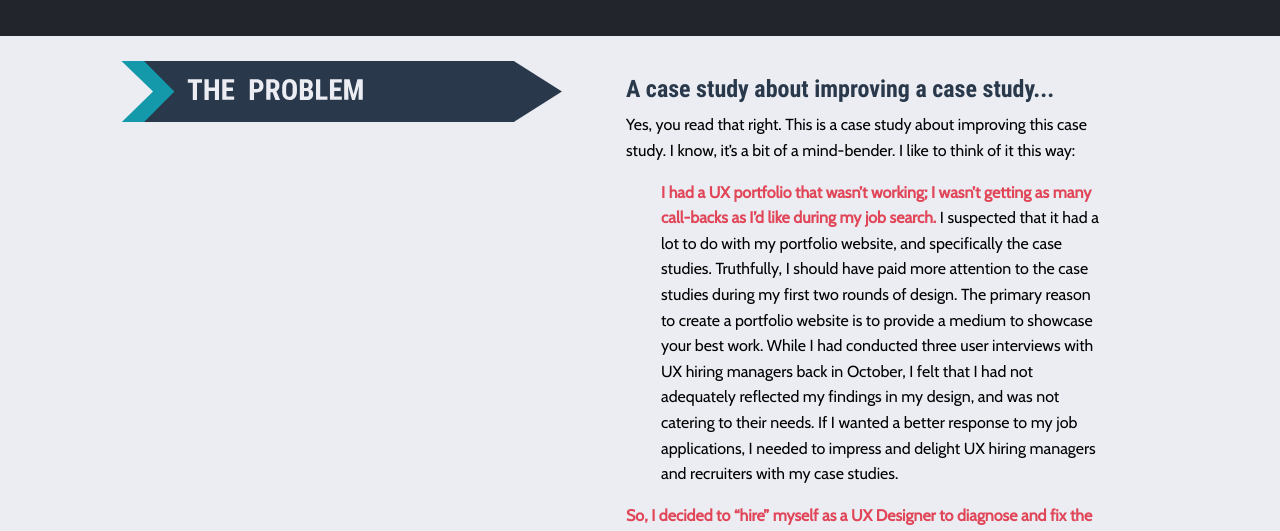
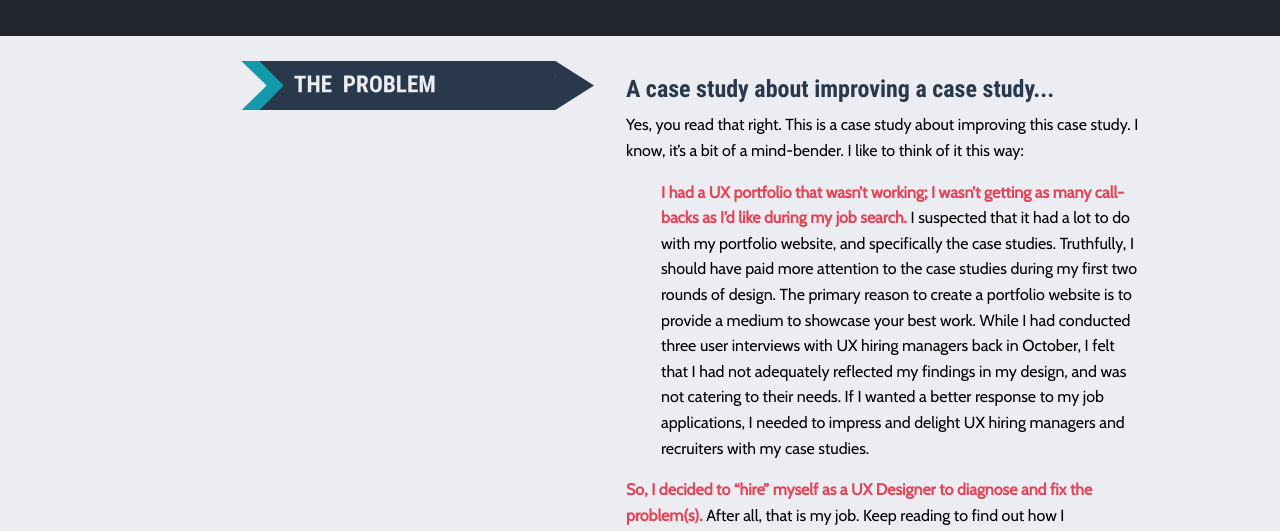
Before and after one commit to emeriwether/emeriwether.github.io, a Jekyll site: the page built from project.html, in a window 1280 px wide. Shown: the part 995-1526 px from the top of the page. Built offline with Jekyll 4.4.1, drawn with Linux system fonts in a browser that asks for light colours.

Commit message:
ct adjusting padding on proj page

```diff
--- a/_layouts/projectLayout.html
+++ b/_layouts/projectLayout.html
@@ -61,7 +61,7 @@
             </section>
         </header>
 
-        <main class="grid-container">{{ content }}</main>
+        <main class="grid-container projectBody">{{ content }}</main>
 
         {% include footer2.html %}
 
--- a/css2/project.css
+++ b/css2/project.css
@@ -42,7 +42,7 @@
 
 /***********************/
 /* BEGIN SECTION STYLING */
-main {
+.projectBody {
     max-width: 115rem;
     padding-bottom: 3em;
 }
@@ -171,11 +171,6 @@
 
         /***********************/
         /* BEGIN SECTION STYLING */
-        main {
-            padding-bottom: 3em;
-        }
-
-
         main section {
             padding: 1.50em 0 0 0;
             margin: 0 0 0 0;
@@ -183,8 +178,7 @@
 
         .sectionTag {
             width: 100%;
-            padding: 1.6em 3em 0 0;
-            max-width: 500px;
+            padding: 1.6em 1em 0 10em;
         }
 
         .bodyText {
```
